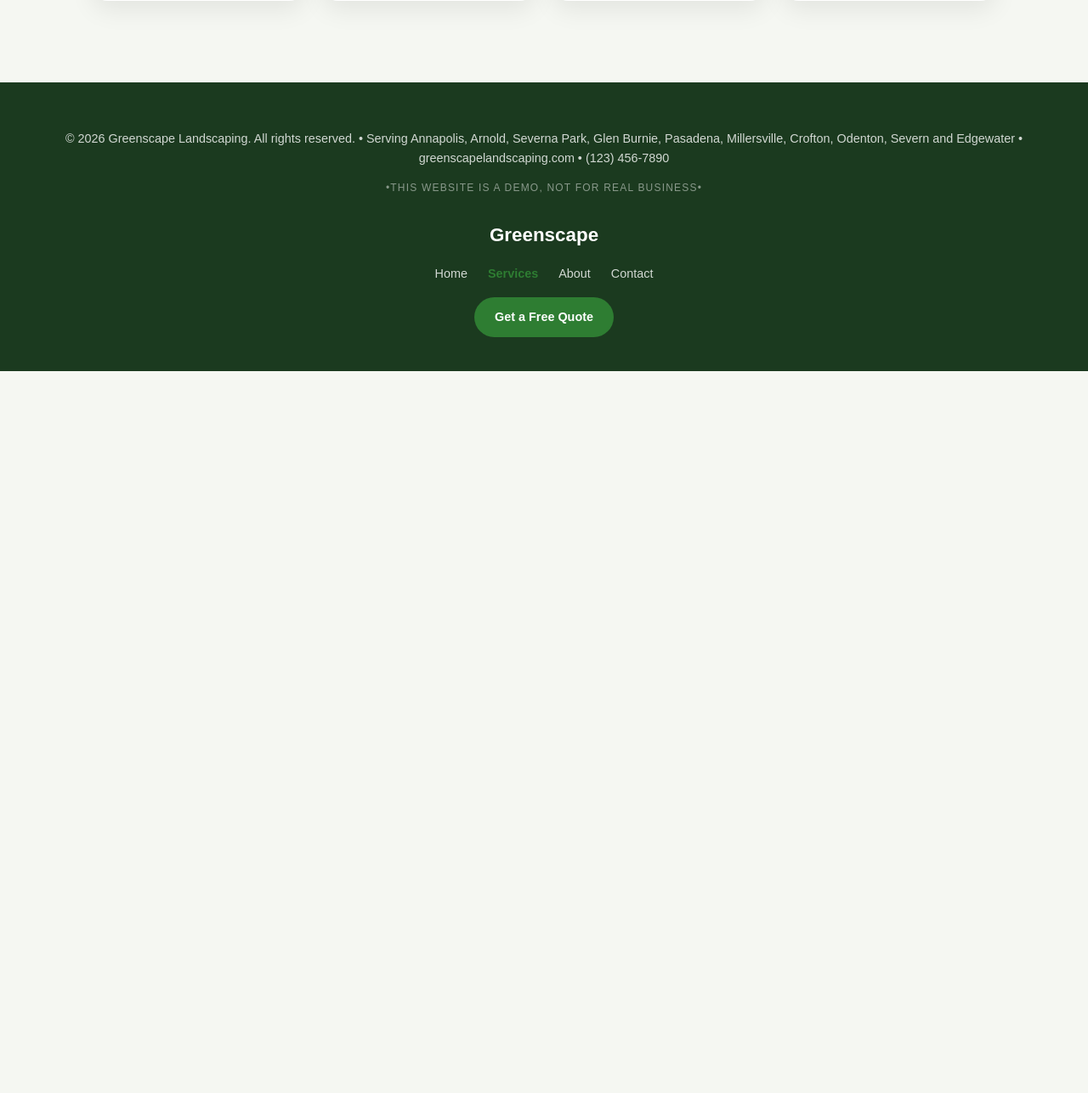
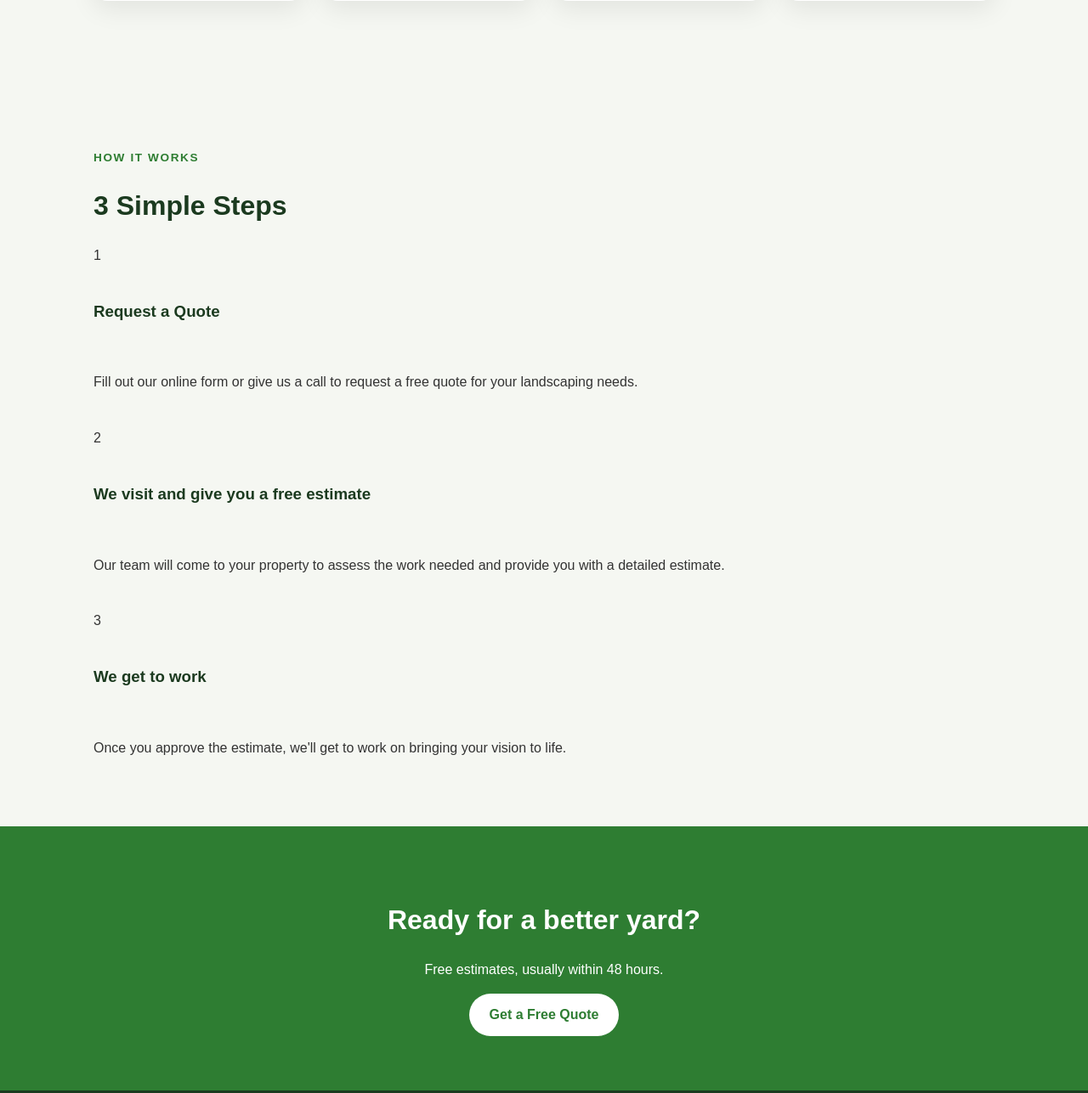
Before and after one commit to jdrohrer902-alt/Mock-up-website, a plain HTML site: page services.html in a window 1280 px wide. Shown: the part 1109-2396 px from the top of the page at 85% size. Before the commit the page ends 1546 px from the top, so only its background shows below. Drawn offline with Linux system fonts and the light colour scheme.

Commit message:
Adding to services and css to follow

```diff
--- a/css/style.css
+++ b/css/style.css
@@ -43,7 +43,7 @@ footer {background: var(--dark); color: rgba(255,255,255,0.80); padding: 40px 20
 footer .logo {color: white; display: inline-block; margin-top: 16px;}
 footer ul {justify-content: center; flex-wrap: wrap; margin: 16px 0;}
 .demo-note {font-size: 0.75rem; letter-spacing: 0.1em; opacity: 0.6;}
-@media (min-width: 768px) {header nav {display: block;} header .btn {display: inline-block;} .burger {display: none;} h1 {font-size: 3.5rem;} .trust-grid, .services-grid {grid-template-columns: repeat(2,1fr);} .gallery {grid-template-columns: repeat(3,1fr);}}
+@media (min-width: 768px) {header nav {display: block;} header .btn {display: inline-block;} .burger {display: none;} h1 {font-size: 3.5rem;} .trust-grid, .services-grid {grid-template-columns: repeat(2,1fr);} .gallery {grid-template-columns: repeat(3,1fr);} .steps {grid-template-columns: repeat(3,1fr);}}
 @media (min-width: 1024px) {.trust-grid, .services-grid {grid-template-columns: repeat(4,1fr);}}
 nav a.active {color: var(--green); font-weight: 700;}
 .page-hero {text-align: center; padding: 80px 20px; background: var(--dark); color: white; max-width: none;}
@@ -51,3 +51,5 @@ nav a.active {color: var(--green); font-weight: 700;}
 .page-hero .eyebrow {color: #a5d6a7;}
 .checklist {list-style: none; padding: 0;}
 .checklist li::before::before {content: '✔'; color: var(--green); font-weight: 700;}
+.steps {display: grid; grid-template-columns: 1fr; gap: 24px;}
+.steps-num {display: inline-block; width: 40px; height: 40px; line-height: 40px; text-align: center; border-radius: 50%; background: var(--green); color: white; font-weight: 700; margin-bottom: 12px;}
--- a/services.html
+++ b/services.html
@@ -70,6 +70,26 @@
                 </div>
             </div>
         </section>
+        <section>
+            <p class="eyebrow">How it works</p>
+            <h2>3 Simple Steps</h2>
+            <div class="steps">
+                <span class="step-num">1</span>
+                <h3>Request a Quote</h3>
+                <p>Fill out our online form or give us a call to request a free quote for your landscaping needs.</p>
+                <span class="step-num">2</span>
+                <h3>We visit and give you a free estimate</h3>
+                <p>Our team will come to your property to assess the work needed and provide you with a detailed estimate.</p>
+                <span class="step-num">3</span>
+                <h3>We get to work</h3>
+                <p>Once you approve the estimate, we'll get to work on bringing your vision to life.</p>
+            </div>
+        </section>
+        <section class="cta">
+            <h2>Ready for a better yard?</h2>
+            <p>Free estimates, usually within 48 hours.</p>
+            <a class="btn" href="quote.html">Get a Free Quote</a>
+        </section>
     </main>
     <footer>
         <p>&copy; 2026 Greenscape Landscaping. All rights reserved. &bull; Serving Annapolis, Arnold, Severna Park, Glen Burnie, Pasadena, Millersville, Crofton, Odenton, Severn and Edgewater &bull; greenscapelandscaping.com &bull; (123) 456-7890</p>
```
